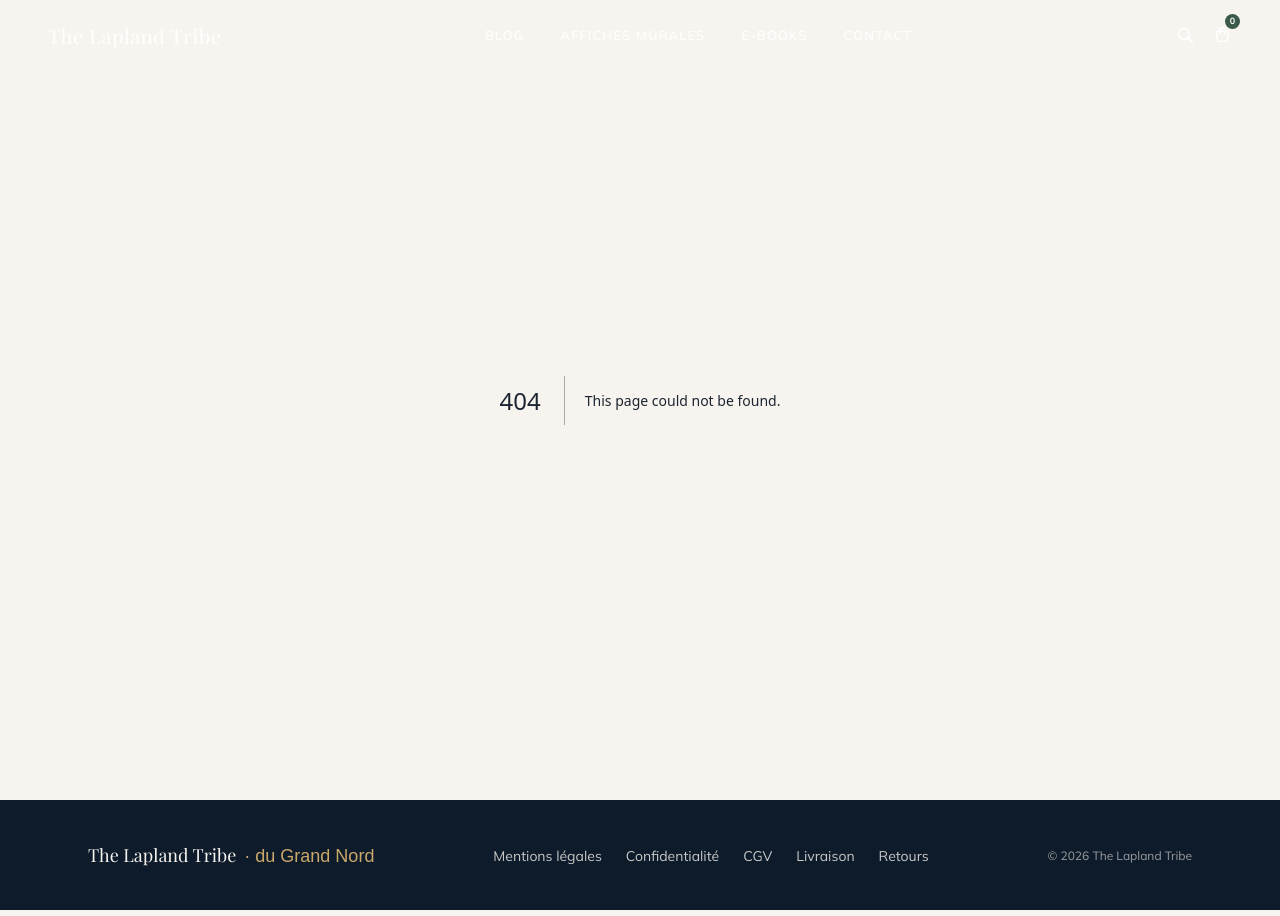
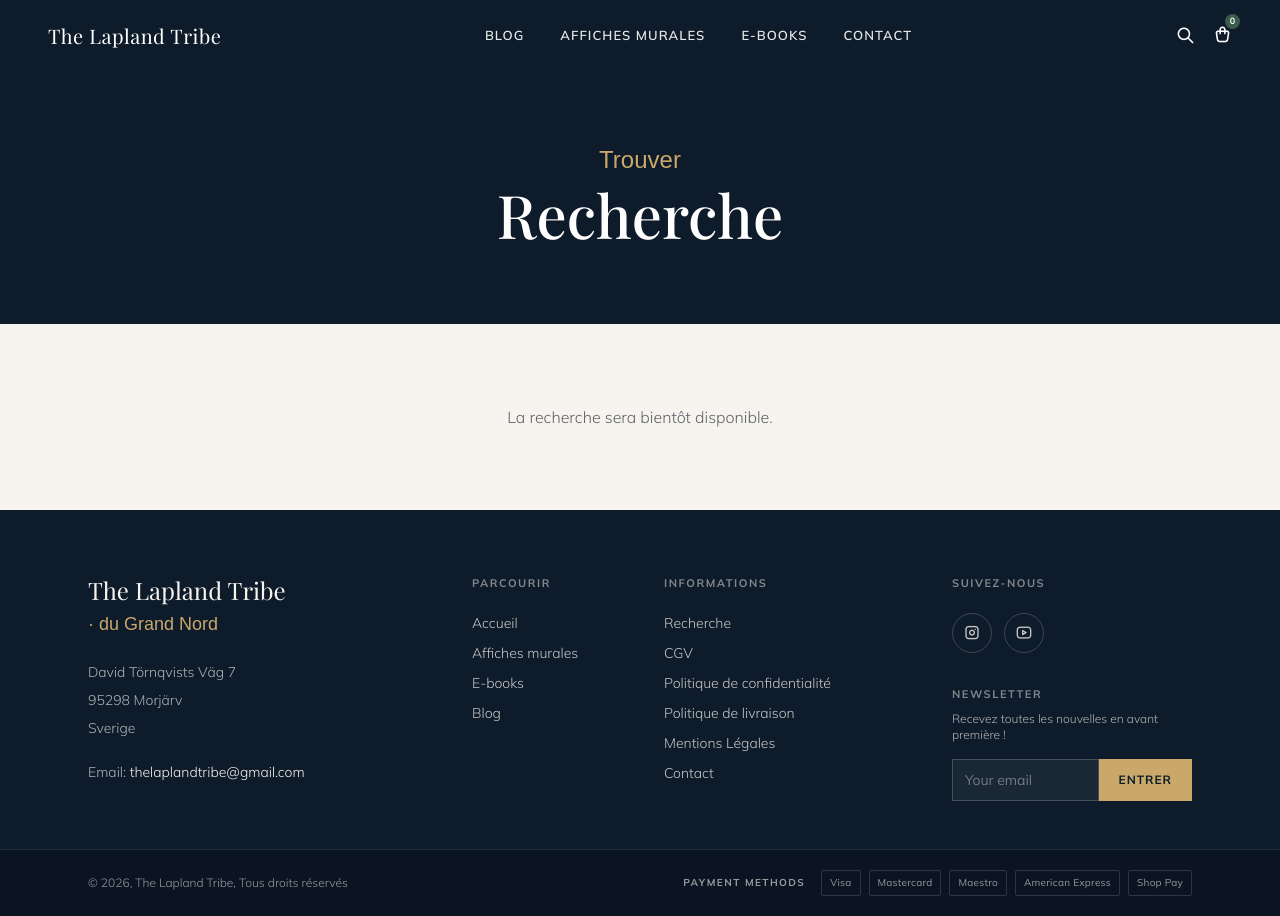
Before and after one commit to thelaplandtribe-ctrl/thelaplandtribe.com, a Next.js app: page /search in a window 1280 px wide. Before the commit this address had no page. Built offline with nearby package versions, Linux system fonts and the light colour scheme; a web font is replaced by a local one.

Commit message:
feat: footer complet + toutes les pages

```diff
--- /dev/null
+++ b/app/search/page.tsx
@@ -0,0 +1,8 @@
+import type { Metadata } from "next";
+import Stub from "@/components/Stub";
+
+export const metadata: Metadata = { title: "Recherche" };
+
+export default function SearchPage() {
+  return <Stub title="Recherche" eyebrow="Trouver" description="La recherche sera bientôt disponible." />;
+}
--- a/components/Footer.tsx
+++ b/components/Footer.tsx
@@ -1,36 +1,161 @@
 import Link from "next/link";
 
-const legalLinks = [
-  { href: "/pages/mentions-legales", label: "Mentions légales" },
-  { href: "/pages/politique-de-confidentialite", label: "Confidentialité" },
+const browseLinks = [
+  { href: "/", label: "Accueil" },
+  { href: "/collections/affiches-murales", label: "Affiches murales" },
+  { href: "/collections/e-books", label: "E-books" },
+  { href: "/blogs/infos", label: "Blog" },
+];
+
+const infoLinks = [
+  { href: "/search", label: "Recherche" },
   { href: "/pages/cgv", label: "CGV" },
-  { href: "/pages/politique-de-livraison", label: "Livraison" },
-  { href: "/pages/politique-de-retour-et-remboursement", label: "Retours" },
+  { href: "/pages/politique-de-confidentialite", label: "Politique de confidentialité" },
+  { href: "/pages/politique-de-livraison", label: "Politique de livraison" },
+  { href: "/pages/mentions-legales", label: "Mentions Légales" },
+  { href: "/pages/contact", label: "Contact" },
 ];
+
+const social = [
+  {
+    href: "https://www.instagram.com/thelaplandtribe",
+    label: "Instagram",
+    icon: "ti-brand-instagram",
+  },
+  {
+    href: "https://www.youtube.com/channel/UCp8_M1la_6G5oRBTIYQ_M8A",
+    label: "YouTube",
+    icon: "ti-brand-youtube",
+  },
+];
+
+const paymentMethods = ["Visa", "Mastercard", "Maestro", "American Express", "Shop Pay"];
 
 export default function Footer() {
   return (
-    <footer className="border-t border-ink/10 bg-night text-cream">
-      <div className="mx-auto flex max-w-6xl flex-col items-center justify-between gap-4 px-6 py-10 md:flex-row">
-        <p className="font-display text-lg">
-          The Lapland Tribe
-          <span className="ml-2 font-script text-gold">· du Grand Nord</span>
+    <footer className="bg-night text-cream">
+      <div className="mx-auto max-w-[1200px] px-6 md:px-12 pt-16 pb-12">
+        <div className="grid grid-cols-1 md:grid-cols-2 lg:grid-cols-12 gap-10 lg:gap-12">
+          <div className="lg:col-span-4">
+            <p className="font-display text-2xl mb-1">The Lapland Tribe</p>
+            <p className="font-script text-gold text-lg mb-5">· du Grand Nord</p>
+            <address className="not-italic text-sm leading-7 font-light text-cream/70">
+              David Törnqvists Väg 7
+              <br />
+              95298 Morjärv
+              <br />
+              Sverige
+            </address>
+            <p className="mt-5 text-sm font-light text-cream/70">
+              Email:{" "}
+              <a
+                href="mailto:thelaplandtribe@gmail.com"
+                className="text-cream hover:text-gold transition-colors"
+              >
+                thelaplandtribe@gmail.com
+              </a>
             </p>
-        <ul className="flex flex-wrap items-center gap-6 text-sm">
-          {legalLinks.map((link) => (
-            <li key={link.href}>
+          </div>
+
+          <div className="lg:col-span-2">
+            <h5 className="text-[11px] tracking-[0.14em] font-bold text-cream/50 mb-5">
+              PARCOURIR
+            </h5>
+            <ul className="space-y-2.5 text-sm font-light">
+              {browseLinks.map((link) => (
+                <li key={link.label}>
                   <Link
                     href={link.href}
-                className="text-cream/80 hover:text-gold transition-colors"
+                    className="text-cream/80 hover:text-cream transition-colors"
                   >
                     {link.label}
                   </Link>
                 </li>
               ))}
             </ul>
-        <p className="text-xs text-cream/60">
-          © {new Date().getFullYear()} The Lapland Tribe
+          </div>
+
+          <div className="lg:col-span-3">
+            <h5 className="text-[11px] tracking-[0.14em] font-bold text-cream/50 mb-5">
+              INFORMATIONS
+            </h5>
+            <ul className="space-y-2.5 text-sm font-light">
+              {infoLinks.map((link) => (
+                <li key={link.label}>
+                  <Link
+                    href={link.href}
+                    className="text-cream/80 hover:text-cream transition-colors"
+                  >
+                    {link.label}
+                  </Link>
+                </li>
+              ))}
+            </ul>
+          </div>
+
+          <div className="lg:col-span-3">
+            <h5 className="text-[11px] tracking-[0.14em] font-bold text-cream/50 mb-5">
+              SUIVEZ-NOUS
+            </h5>
+            <div className="flex gap-3 mb-8">
+              {social.map((s) => (
+                <a
+                  key={s.label}
+                  href={s.href}
+                  target="_blank"
+                  rel="noopener noreferrer"
+                  aria-label={s.label}
+                  className="w-10 h-10 rounded-full border border-cream/20 flex items-center justify-center text-base text-cream/80 hover:bg-cream hover:text-night transition-colors"
+                >
+                  <i className={`ti ${s.icon}`} aria-hidden="true" />
+                </a>
+              ))}
+            </div>
+
+            <h5 className="text-[11px] tracking-[0.14em] font-bold text-cream/50 mb-2">
+              NEWSLETTER
+            </h5>
+            <p className="text-xs font-light text-cream/70 mb-4">
+              Recevez toutes les nouvelles en avant première !
             </p>
+            <form action="#" className="flex">
+              <input
+                type="email"
+                name="email"
+                placeholder="Your email"
+                required
+                className="flex-1 min-w-0 px-3 py-2.5 text-sm bg-cream/5 border border-cream/20 text-cream placeholder:text-cream/40 outline-none focus:border-gold/60"
+              />
+              <button
+                type="submit"
+                className="bg-gold hover:bg-gold/90 text-night text-xs font-bold tracking-[0.08em] px-5 transition-colors"
+              >
+                ENTRER
+              </button>
+            </form>
+          </div>
+        </div>
+      </div>
+
+      <div className="border-t border-cream/10 bg-[#0A1422]">
+        <div className="mx-auto max-w-[1200px] px-6 md:px-12 py-5 flex flex-col md:flex-row justify-between items-center gap-4 text-xs">
+          <p className="text-cream/60 font-light">
+            © {new Date().getFullYear()}, The Lapland Tribe, Tous droits réservés
+          </p>
+          <ul className="flex flex-wrap items-center gap-2 text-cream/60">
+            <li className="uppercase tracking-[0.14em] font-bold text-[10px] mr-2">
+              Payment methods
+            </li>
+            {paymentMethods.map((p) => (
+              <li
+                key={p}
+                className="border border-cream/15 rounded-sm px-2 py-1 text-[10px] tracking-wide"
+              >
+                {p}
+              </li>
+            ))}
+          </ul>
+        </div>
       </div>
     </footer>
   );
--- a/components/Stub.tsx
+++ b/components/Stub.tsx
@@ -1,8 +1,31 @@
-export default function Stub({ title }: { title: string }) {
+type StubProps = {
+  title: string;
+  eyebrow?: string;
+  description?: string;
+};
+
+export default function Stub({
+  title,
+  eyebrow = "À venir",
+  description = "Cette page sera bientôt disponible.",
+}: StubProps) {
   return (
-    <section className="mx-auto max-w-3xl px-6 py-24 text-center">
-      <h1 className="font-display text-4xl md:text-5xl text-forest">{title}</h1>
-      <p className="mt-6 text-ink/70">coming soon</p>
-    </section>
+    <>
+      <header className="bg-night text-white pt-36 pb-20">
+        <div className="mx-auto max-w-[1200px] px-6 md:px-12 text-center">
+          <span className="font-script text-gold text-2xl block mb-2">
+            {eyebrow}
+          </span>
+          <h1 className="font-display text-5xl md:text-6xl font-medium leading-tight">
+            {title}
+          </h1>
+        </div>
+      </header>
+      <section className="bg-cream py-20">
+        <div className="mx-auto max-w-[640px] px-6 text-center">
+          <p className="text-ink/70 font-light">{description}</p>
+        </div>
+      </section>
+    </>
   );
 }
```
Lines whose indentation alone changed are shown as unchanged.
